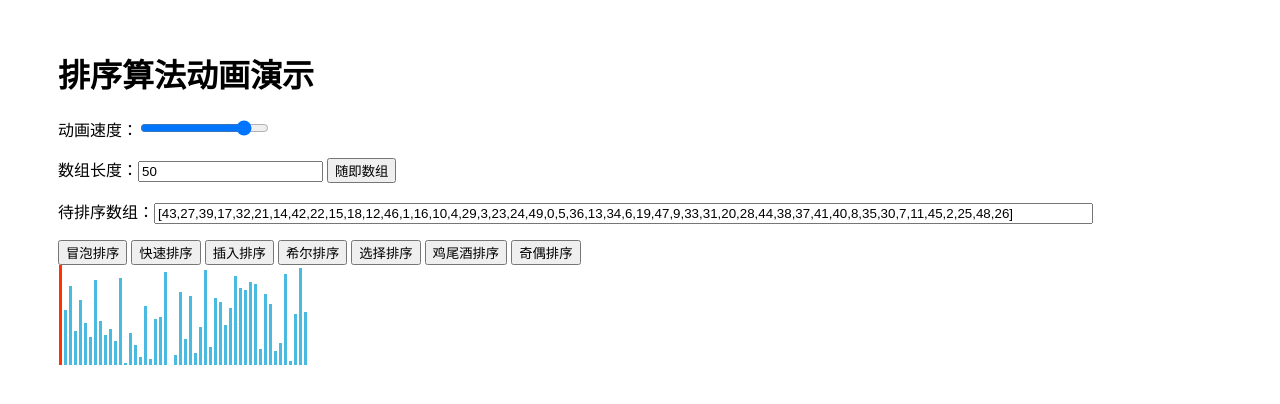
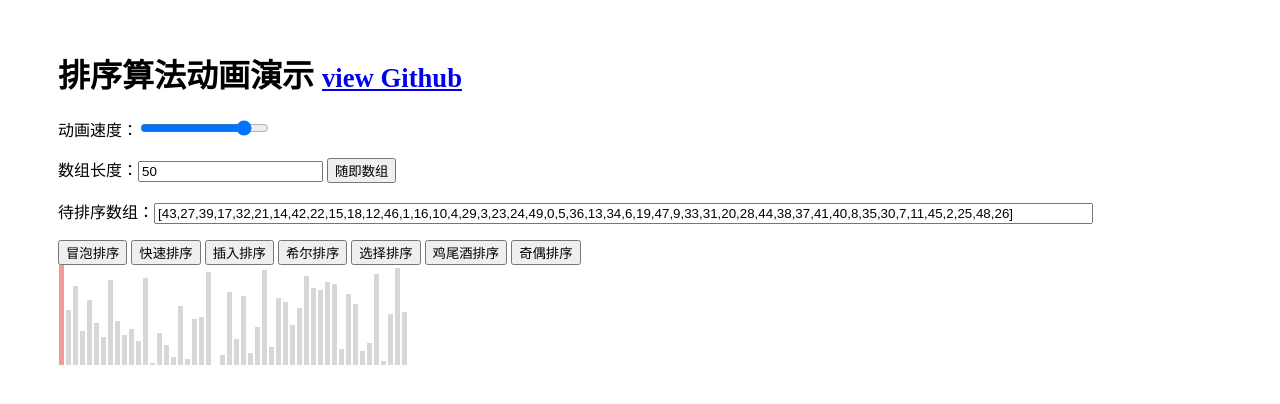
Before and after one commit to jun-lu/SortAnimate, a plain HTML site: page index.html in a window 1280 px wide. Both pictures are taken after a click on the button "冒泡排序". Drawn offline with Linux system fonts and the light colour scheme.

Commit message:
update color

```diff
--- a/css/style.css
+++ b/css/style.css
@@ -1,4 +1,5 @@
-.column{width:3px;height:100%;background:#4abae0;display:inline-block;margin:0 1px;}
+.column{width:5px;height:100%;background:#d7d7d7;display:inline-block;margin:0 1px;}
 .column:hover{background:#f30;}
-.active{background:#d7d7d7}
-.focus{background:#f30;}
+.active{background:#4abae0}
+.focus{background:#ef9c94;}
+.highlight{background:#da3939}
--- a/index.html
+++ b/index.html
@@ -8,7 +8,7 @@
 </head>
 <body>
 	<div style="margin:50px;">
-		<h1>排序算法动画演示</h1>
+		<h1>排序算法动画演示 <small><a href="https://github.com/jun-lu/SortAnimate">view Github</a></small></h1>
 
 		<div>
 			<p>
@@ -20,6 +20,7 @@
 			<p>
 			待排序数组：<input id="arrayText" value="[43,27,39,17,32,21,14,42,22,15,18,12,46,1,16,10,4,29,3,23,24,49,0,5,36,13,34,6,19,47,9,33,31,20,28,44,38,37,41,40,8,35,30,7,11,45,2,25,48,26]" style="width:80%;">
 			</p>
+			<p></p>
 		</div>
 		<div>
 
--- a/js/SortAnimate.js
+++ b/js/SortAnimate.js
@@ -49,6 +49,14 @@ SortAnimate.prototype = {
 		this.ui.columns[index].style.height = this.getHeight( number )+"%";
 		this.ui.columns[index].title = number;
 	},
+	uiHighlightOne:function(index1, index2){
+		this.ui.columns[index1].className += " highlight";
+		this.ui.columns[index2].className += " highlight";
+	},
+	uiUnHighlightOne:function(index1, index2){
+		this.ui.columns[index1].className = this.ui.columns[index1].className.replace(" highlight", "");
+		this.ui.columns[index2].className = this.ui.columns[index2].className.replace(" highlight", "");
+	},
 	//激活第 index 个元素
 	uiActiveOne:function( index ){
 		this.ui.columns[index].className += " focus";
@@ -89,6 +97,9 @@ SortAnimate.prototype = {
 		});
 	},
 	exchange:function(index1, index2){
+		this.highlight(index1, index2);
+		this.unHighlight(index1, index2);
+
 		this.animte.push({
 			type:"uiExchange",
 			data:[index1, index2]
@@ -104,6 +115,18 @@ SortAnimate.prototype = {
 		this.animte.push({
 			type:"uiBlurFragment",
 			data:[startIndex, endIndex]
+		});
+	},
+	highlight:function( index1, index2 ){
+		this.animte.push({
+			type:"uiHighlightOne",
+			data:[index1, index2]
+		});
+	},
+	unHighlight:function(index1, index2){
+		this.animte.push({
+			type:"uiUnHighlightOne",
+			data:[index1, index2]
 		});
 	},
 	changeSpeed:function( speed ){
```
